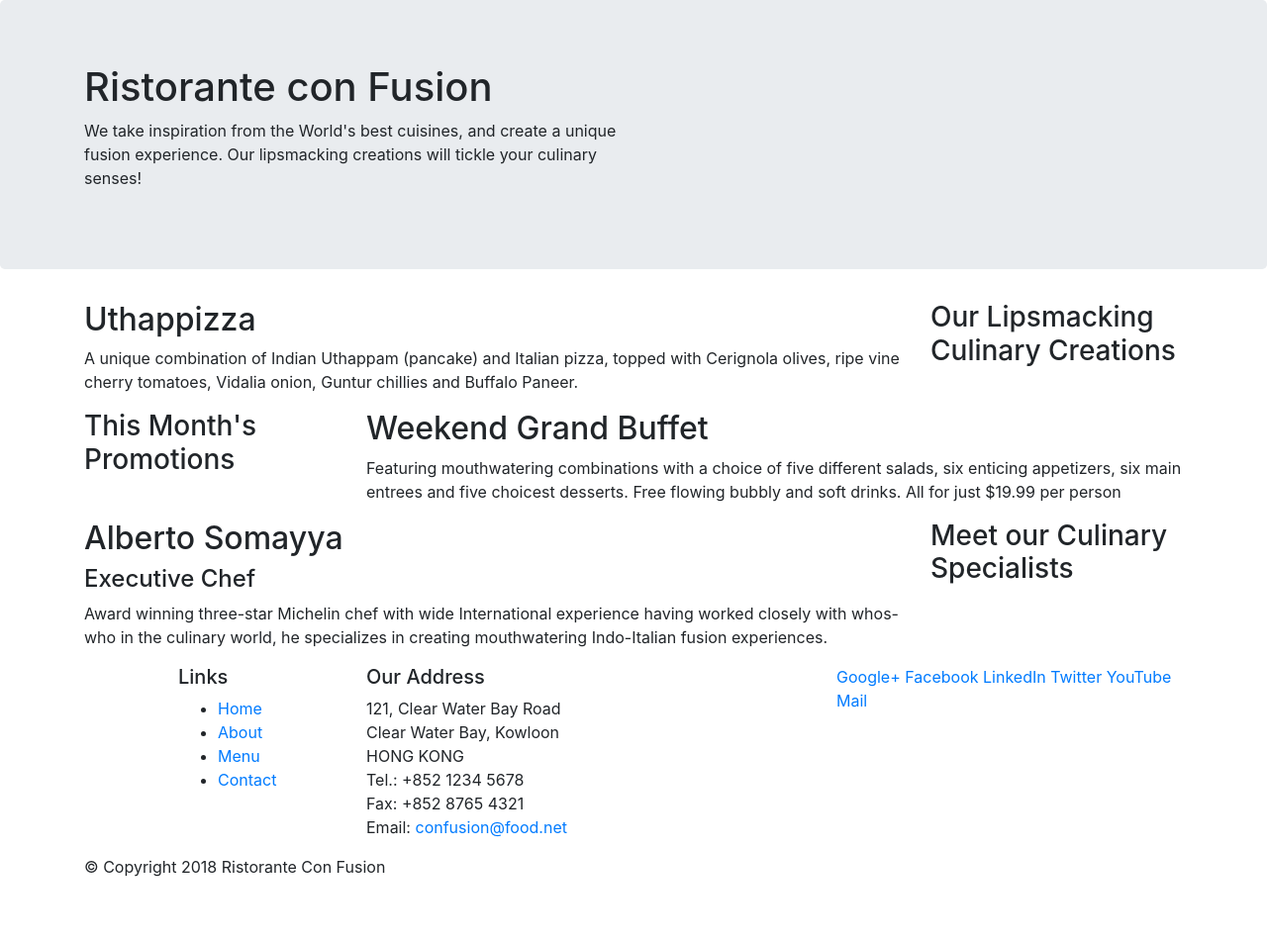
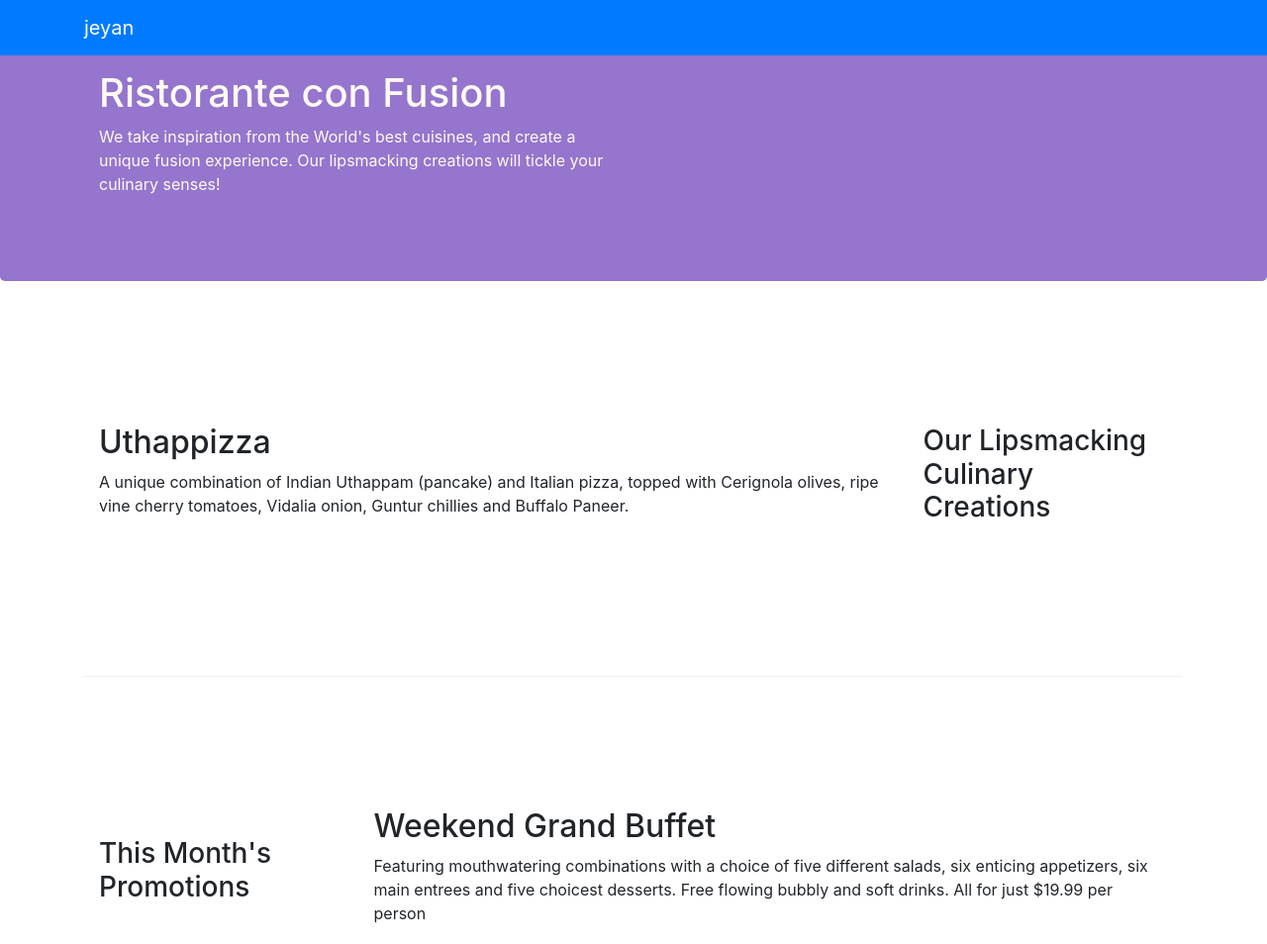
Before and after one commit to jeyansaran620/Bootstrap, a website: page index.html in a window 1280 px wide. Shown: the top 954 px of the page at 99% size. Before the commit the page ends 904 px from the top, so only its background shows below. Drawn offline with nearby package versions, Linux system fonts and the light colour scheme.

Commit message:
progress on navbar

```diff
--- /dev/null
+++ b/css/styles.css
@@ -0,0 +1,33 @@
+.row-header
+{
+    margin: 0px auto;
+    padding: 0px auto;
+}
+
+.row-content
+{
+    margin: 0px auto;
+    padding: 50px 0px;
+    border-bottom:1px ridge;
+    min-height: 400px;
+}
+
+.footer
+{
+    background-color: #D1C4E9;
+    margin: 0px auto;
+    padding :20px 0px;
+}
+
+.jumbotron {
+    padding: 70px 30px;
+    margin: 0px auto;
+    background-color: #9575CD;
+    color: floralwhite;
+}
+.address
+{
+    font-size: 80%;
+    margin: 0px;
+    color: #0f0f0f;
+}
--- a/index.html
+++ b/index.html
@@ -6,17 +6,21 @@
         <meta charset="utf-8">
         <meta name="viewport" content="width=device-width, initial-scale=1, shrink-to-fit=no">
         <meta http-equiv="x-ua-compatible" content="ie=edge">
-
         <!-- Bootstrap CSS -->
         <link rel="stylesheet" href="node_modules/bootstrap/dist/css/bootstrap.min.css">
+        <link rel="stylesheet" href="css/styles.css">
     <title>Ristorante Con Fusion</title>
 </head>
 
 <body>
-
+    <nav class="navbar navbar-dark navbar-expand-sm bg-primary fixed-top">
+     <div class="container">
+          <a class="navbar-brand" href="#">jeyan</a>
+     </div>
+          </nav>
     <header class="jumbotron">
         <div class="container">
-            <div class="row">
+            <div class="row row-header">
                 <div class="col-12 col-sm-6">
                     <h1>Ristorante con Fusion</h1>
                     <p>We take inspiration from the World's best cuisines, and create a unique fusion experience. Our lipsmacking creations will tickle your culinary senses!</p>
@@ -26,9 +30,10 @@
             </div>
         </div>
     </header>
+
    <div class="container">
 
-    <div class="row">
+    <div class="row row-content align-items-center">
         <div class="col-12 col-sm-4 order-sm-last col-md-3">
                 <h3>Our Lipsmacking Culinary Creations</h3>
             </div>
@@ -38,7 +43,7 @@
             </div>
     </div>
 
-        <div class="row">
+        <div class="row row-content  align-items-center">
             <div class="col-12 col-sm-4 col-md-3">
                 <h3>This Month's Promotions</h3>
             </div>
@@ -48,7 +53,7 @@
             </div>
         </div>
 
-        <div class="row">
+        <div class="row row-content align-items-center ">
             <div  class="col-12 col-sm-4 order-sm-last col-md-3">
                 <h3>Meet our Culinary Specialists</h3>
             </div>
@@ -60,12 +65,12 @@
         </div>
 
   </div>
-    <footer>
+    <footer class="footer">
         <div class="container">
             <div class="row">
                 <div class="col-4 offset-1 col-sm-2">
                     <h5>Links</h5>
-                    <ul>
+                    <ul class="list-unstyled">
                         <li><a href="#">Home</a></li>
                         <li><a href="#">About</a></li>
                         <li><a href="#">Menu</a></li>
@@ -83,8 +88,8 @@
 		              Email: <a href="mailto:confusion@food.net">confusion@food.net</a>
 		           </address>
                 </div>
-                <div class="col-12 col-sm-4">
-                    <div>
+                <div class="col-12 col-sm-4 align-self-center">
+                    <div class="text-center">
                         <a href="http://google.com/+">Google+</a>
                         <a href="http://www.facebook.com/profile.php?id=">Facebook</a>
                         <a href="http://www.linkedin.com/in/">LinkedIn</a>
@@ -94,7 +99,7 @@
                     </div>
                 </div>
            </div>
-           <div class="row">
+           <div class="row justify-content-center">
                 <div class="col-auto">
                     <p>© Copyright 2018 Ristorante Con Fusion</p>
                 </div>
```
Also changed, not shown: aboutus.html (added, +115 -0 lines).
